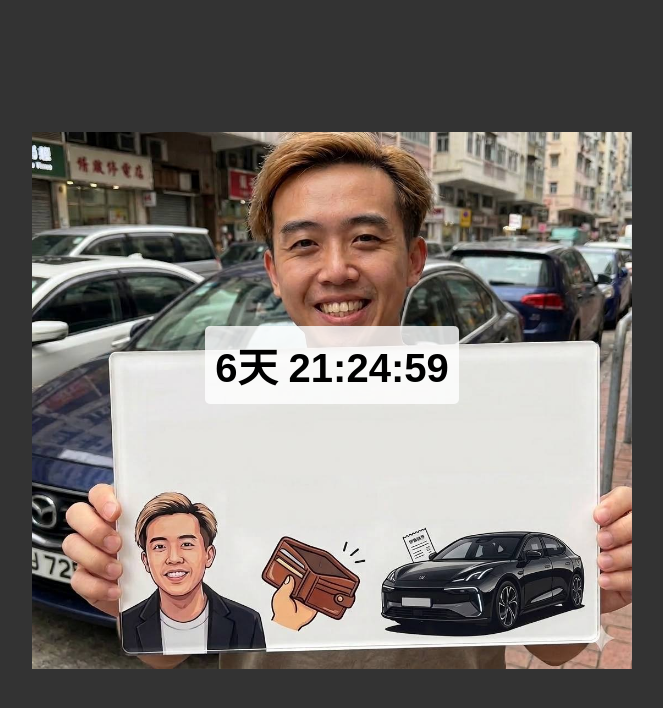
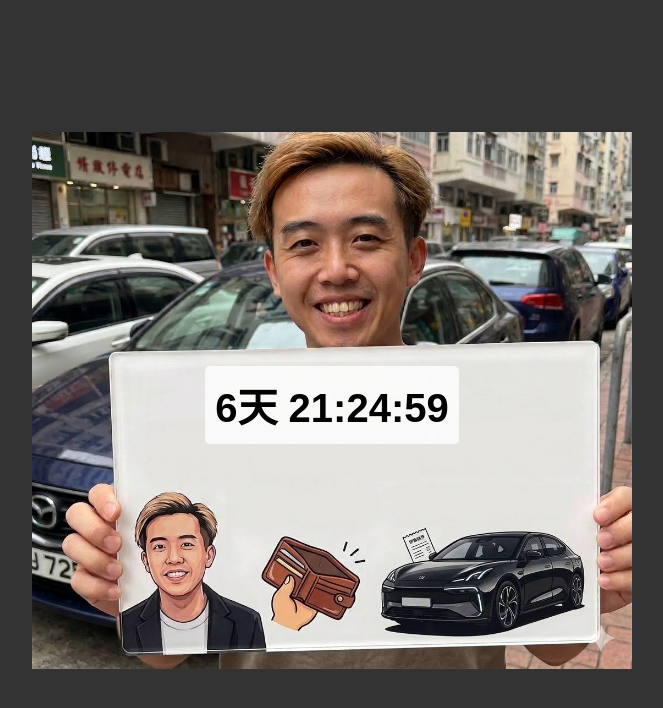
Before and after one commit to tsy-del/countdown, a plain HTML site: page index.html in a window 1280 px wide. Shown: the whole page, without its empty margins (308-971 px from the left). Drawn offline with Linux system fonts and the light colour scheme.

Commit message:
Adjust layout to align text with board - move further down

```diff
--- a/style.css
+++ b/style.css
@@ -20,7 +20,7 @@ body {
     display: flex;
     flex-direction: column;
     justify-content: flex-start; /* 改為從上方開始 */
-    padding-top: 420px;         /* 再向下推，讓文字落在板子上 */
+    padding-top: 500px;         /* 再向下推，讓文字落在板子上 */
     align-items: center;
 }
 h1 {
```
